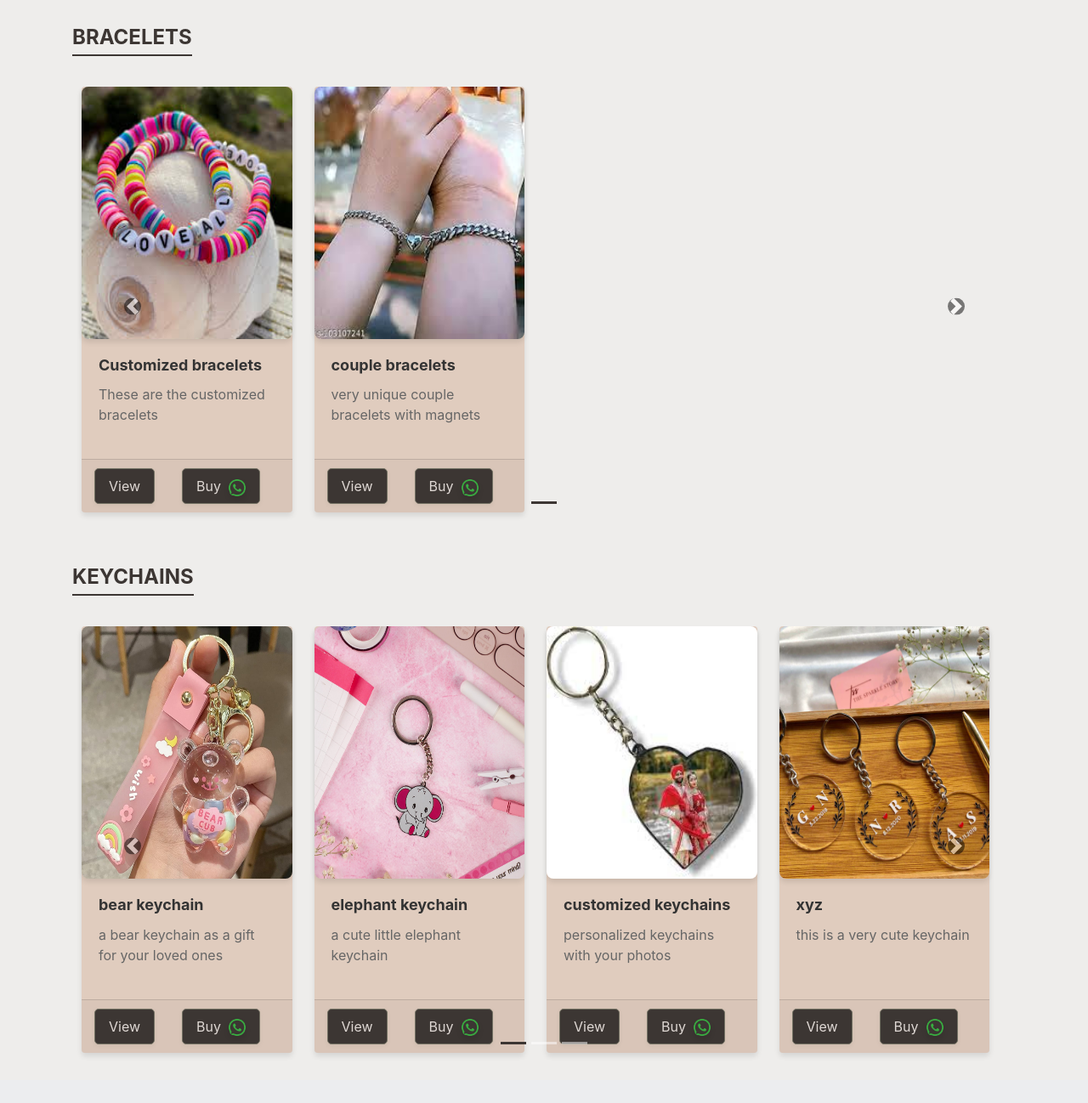
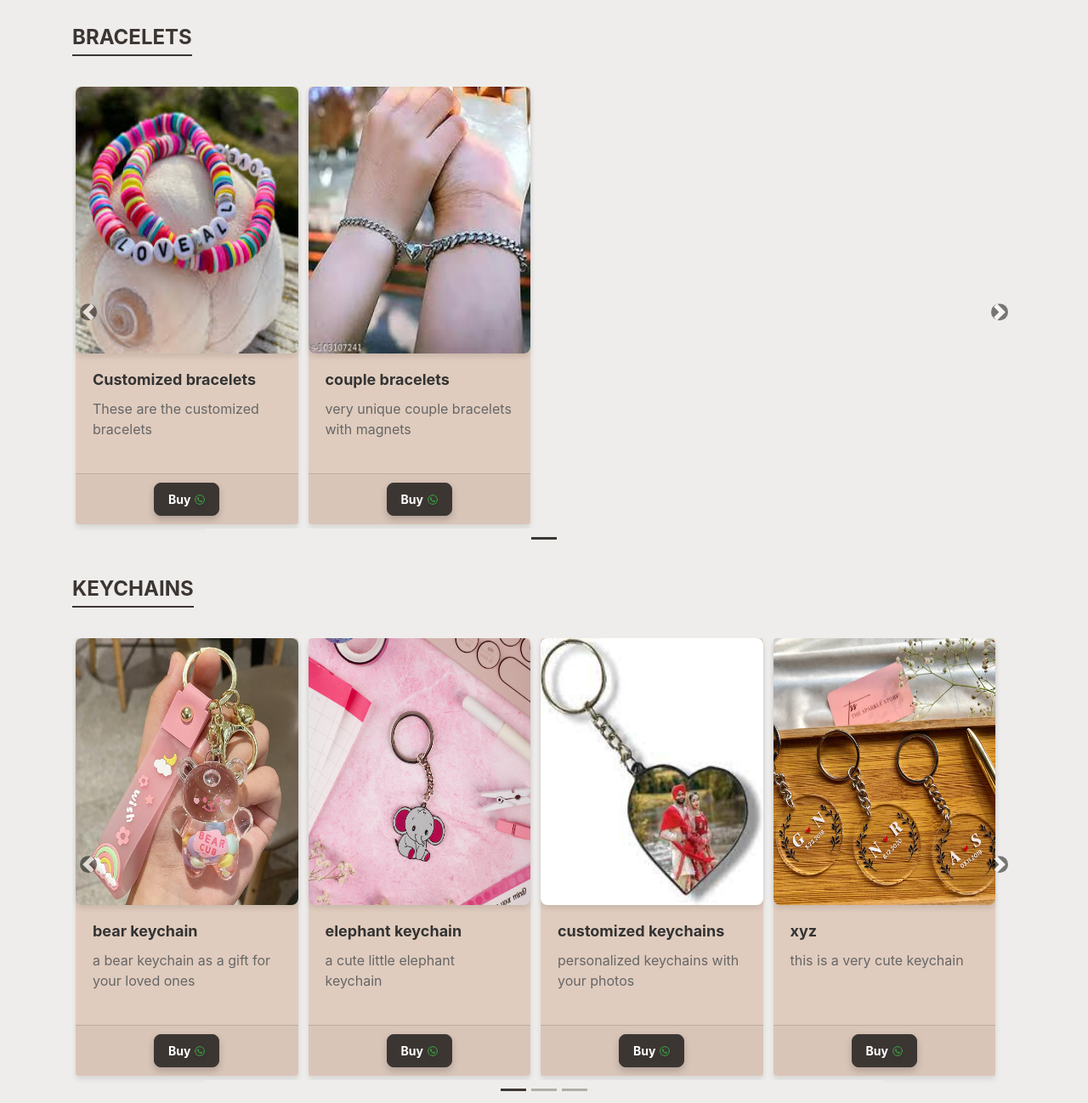
Before and after one commit to harshitaa1801/ecommerce, a Django app: page /shop/ in a window 1280 px wide. Shown: the part 56-1354 px from the top of the page at 85% size. Before the commit the page ends 1300 px from the top, so only its background shows below. Run offline with Django 4.2, Linux system fonts and the light colour scheme; data comes from the database, SQL or seed files in the repository; some libraries are stand-ins or nearby versions.

```diff
--- a/requirements.txt
+++ b/requirements.txt
@@ -63,7 +63,7 @@ python-debian==0.1.43
 pytz==2022.1
 pyxdg==0.27
 # PyYAML==5.4.1
-reportlab==3.6.8
+# reportlab==3.6.8
 requests==2.25.1
 SecretStorage==3.3.1
 six==1.16.0
--- a/shop/templates/shop/index.html
+++ b/shop/templates/shop/index.html
@@ -14,8 +14,40 @@
     display: inline-block;
     margin-left: -4px;
     margin-bottom: 16px;
+    padding-right: 8px;
+    padding-left: 8px;
     /* background-color: #F0F8FF; */
   }
+
+  dl, ol, ul {
+    margin-top: 0;
+    margin-bottom: 0rem;
+}
+
+.carousel-control-next-prev {
+  display: flex;
+  justify-content: space-evenly;
+}
+.carousel-indicators {
+    position: absolute;
+    right: 0;
+    bottom: -12px;
+    left: 0;
+    z-index: 15;
+    display: -ms-flexbox;
+    display: flex;
+    -ms-flex-pack: center;
+    justify-content: center;
+    padding-left: 0;
+    margin-right: 15%;
+    margin-left: 15%;
+    list-style: none;
+    background-color: #EEEDEB;
+}
+
+.carousel-indicators li {
+  background-color: #747264;
+}
 
   .carousel-indicators .active {
     background-color: #3C3633; /* Blue color */
@@ -37,12 +69,14 @@
   .carousel-control-next-icon {
     background-color: #000; /* Black color */
     border-radius: 50%;
+    /* width: 12% */
   }
 
   .carousel-control-prev,
   .carousel-control-next {
     top: 50%;
     transform: translateY(-50%);
+    width: 6%
   }
 
   .my-5 {
@@ -81,14 +115,22 @@
   }
 
   .btn-primary {
-    background-color: #3C3633; /* Blue color */
-    border-color: #747264;
-
-    border-radius: 5px; /* Add some rounded corners */
-     box-shadow: 0 2px 4px rgba(116, 114, 100, 0.1); /*Add a subtle shadow */
-     color: #dfd8d4; /*Text color*/
-    padding: 8px 12px; /* Padding */
-    transition: background-color 0.3s ease; /* Smooth transition on hover */
+    background-color: #3C3633; /* Bright color */
+    border-color: #3C3633;
+    color: #FFFFFF; /* White text */
+    border-radius: 8px; /* Rounded corners */
+    box-shadow: 0 4px 8px rgba(0, 0, 0, 0.2); /* Shadow for depth */
+    padding: 10px 20px; /* Padding for better size */
+    font-weight: bold; /* Bold text */
+    font-size: 14px; /* Font size */
+    transition: background-color 0.3s ease, transform 0.3s ease; /* Smooth transition on hover */
+    display: flex;
+    align-items: center;
+    justify-content: center;
+    width: 100%;
+    box-sizing: border-box;
+    margin-top: 10px; /* Additional space at the top */
+    margin-bottom: 10px; /* Additional space at the bottom */
 }
 
   .btn-primary:hover {
@@ -137,8 +179,18 @@
 
 @media (max-width: 767px) {
 
+  .carousel-item .row .col-6 {
+    flex: 0 0 50%;
+    max-width: 50%;
+  }
+
+    /* Hide additional carousel items on mobile view */
+    /* .carousel-item:not(:first-child) {
+    display: none;
+  } */
   .card {
   height: 100%;
+  padding: 2px;
   /* height: auto; */
 
   margin-bottom: 10px;
@@ -151,7 +203,7 @@
   }
 
   .card-title {
-    font-size: 16px; /* Adjust font size for mobile view */
+    font-size: 8px; /* Adjust font size for mobile view */
   }
 
   /* .card-text {
@@ -176,7 +228,7 @@
 
 
   .card-footer {
-    flex-direction: row; /* Ensure buttons remain horizontal in mobile view */
+    flex-direction: column; /* Ensure buttons remain horizontal in mobile view */
     padding: 5px; /* Adjust padding for mobile view */
     background-color: #E0CCBE;
 
@@ -186,6 +238,7 @@
     max-width: 100%; /* Ensure buttons take up equal width in mobile view */
     margin: 0 5px; /* Add margin for spacing between buttons */
     padding: 5px; /* Adjust padding for better touch target on mobile */
+    font-size: 6px;
   }
 }
 
@@ -206,8 +259,8 @@
   }
 
   .card-footer .whatsapp_icon img {
-    width: 20px;
-    height: 20px;
+    width: 12px;
+    height: 12px;
     margin-left: 5px; /* Space between text and icon */
     background-color: transparent;
   }
@@ -235,16 +288,19 @@
         <div class="carousel-item active">
           <div class="row">
             {% for i in products %}
-            <div class="col-6 col-sm-6 col-md-3">
+            <div class="col-3 col-sm-6 col-md-3">
               <div class="card" data-height="250px">
+                <a href="/shop/products/{{ i.id }}">
                 <img src='/media/{{ i.image }}' class="card-img-top" alt="{{ i.name }}">
+              </a>
                 <div class="card-body">
-                  <h5 class="card-title">{{ i.name }}</h5>
+                  <a href="/shop/products/{{ i.id }}"><h5 class="card-title">{{ i.name }}</h5></a>
                   <p class="card-text">{{ i.description|slice:":100" }}{% if i.description|length > 100 %}...{% endif %}</p>
                 </div>
+
                 <div class="card-footer">
                   <!-- <button id="p{{ i.id }}" class="btn btn-primary cart">Add To Cart</button> -->
-                  <a href="/shop/products/{{ i.id }}"><button id="v{{ i.id }}" class="btn btn-primary cart">View</button></a>
+                  <!-- <a href="/shop/products/{{ i.id }}"><button id="v{{ i.id }}" class="btn btn-primary cart">View</button></a> -->
                   <a href="https://api.whatsapp.com/send/?phone=%2B918864865605&text=Hi,%20I%20want%20to%20purchase%20this%20item%0A[http://127.0.0.1/shop/products/{{i.id}}]" class="whatsapp_link">
                     <div class="whatsapp_icon">
                       <button class="btn btn-primary cart">Buy
@@ -269,12 +325,14 @@
         </div>
       </div>
       <!-- left and right controls for the slide -->
+       <div class="carousel-control-next-prev">
       <a class="carousel-control-prev" href="#demo{{ forloop.counter }}" data-slide="prev">
         <span class="carousel-control-prev-icon"></span>
       </a>
       <a class="carousel-control-next" href="#demo{{ forloop.counter }}" data-slide="next">
         <span class="carousel-control-next-icon"></span>
       </a>
+    </div>
     </div>
   </div>
   {% endfor %}
```
Also changed, not shown: 1 other file.
